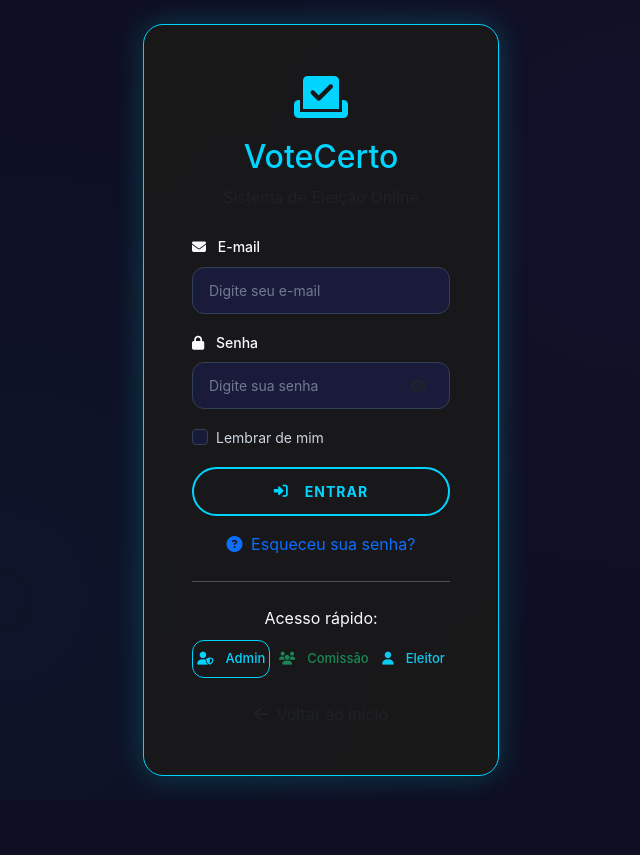
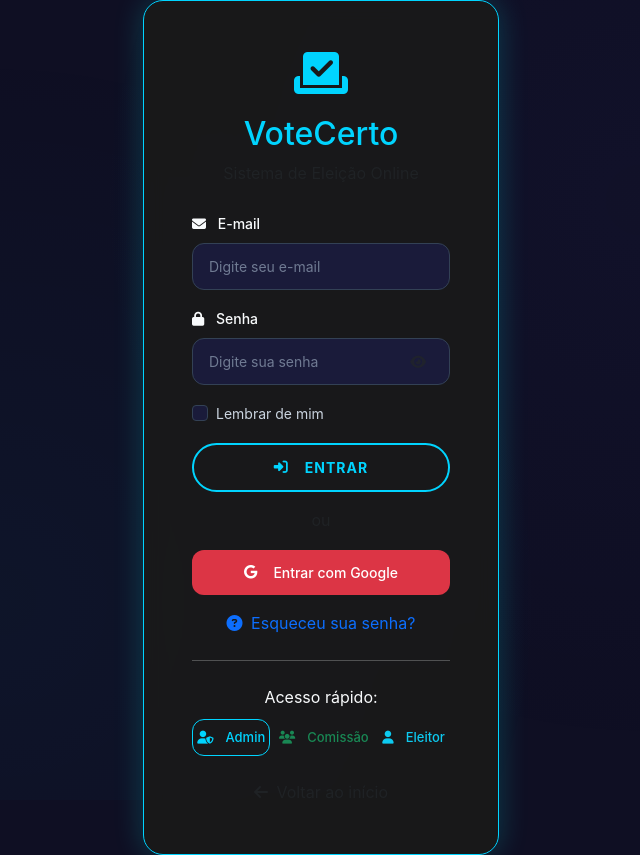
Before and after one commit to vinimacar/votocerto, a website: page public/login.html in a window 1280 px wide. Shown: the whole page, without its empty margins (319-959 px from the left). Before the commit the page ends 800 px from the top, so only its background shows below. Drawn offline with nearby package versions, Linux system fonts and the light colour scheme; no server answers.

Commit message:
Update login.html

```diff
--- a/public/login.html
+++ b/public/login.html
@@ -53,6 +53,17 @@
                                 <button type="submit" class="btn neon-btn" id="loginBtn">
                                     <i class="fas fa-sign-in-alt me-2"></i>
                                     Entrar
+                                </button>
+                            </div>
+
+                            <div class="text-center my-3">
+                                <span class="text-muted">ou</span>
+                            </div>
+
+                            <div class="d-grid mb-3">
+                                <button type="button" class="btn btn-danger" id="googleLoginBtn">
+                                    <i class="fab fa-google me-2"></i>
+                                    Entrar com Google
                                 </button>
                             </div>
 
```
